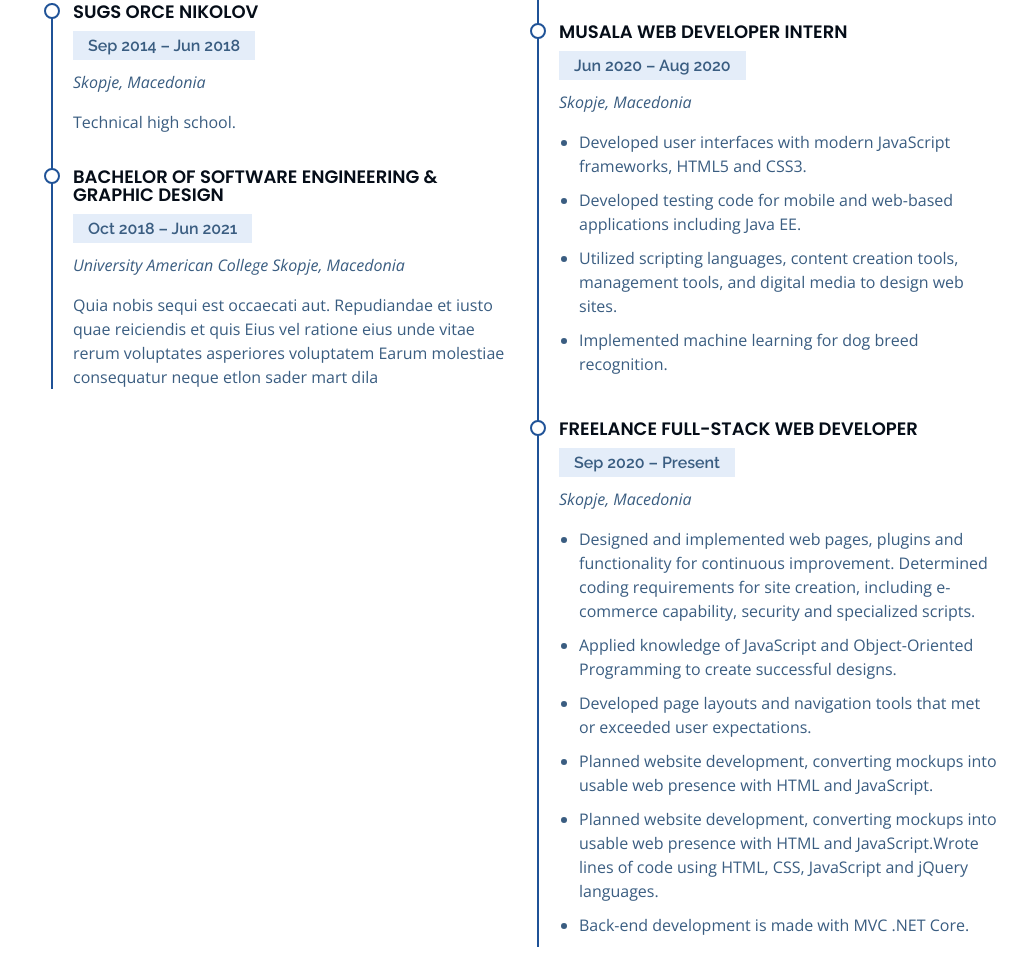
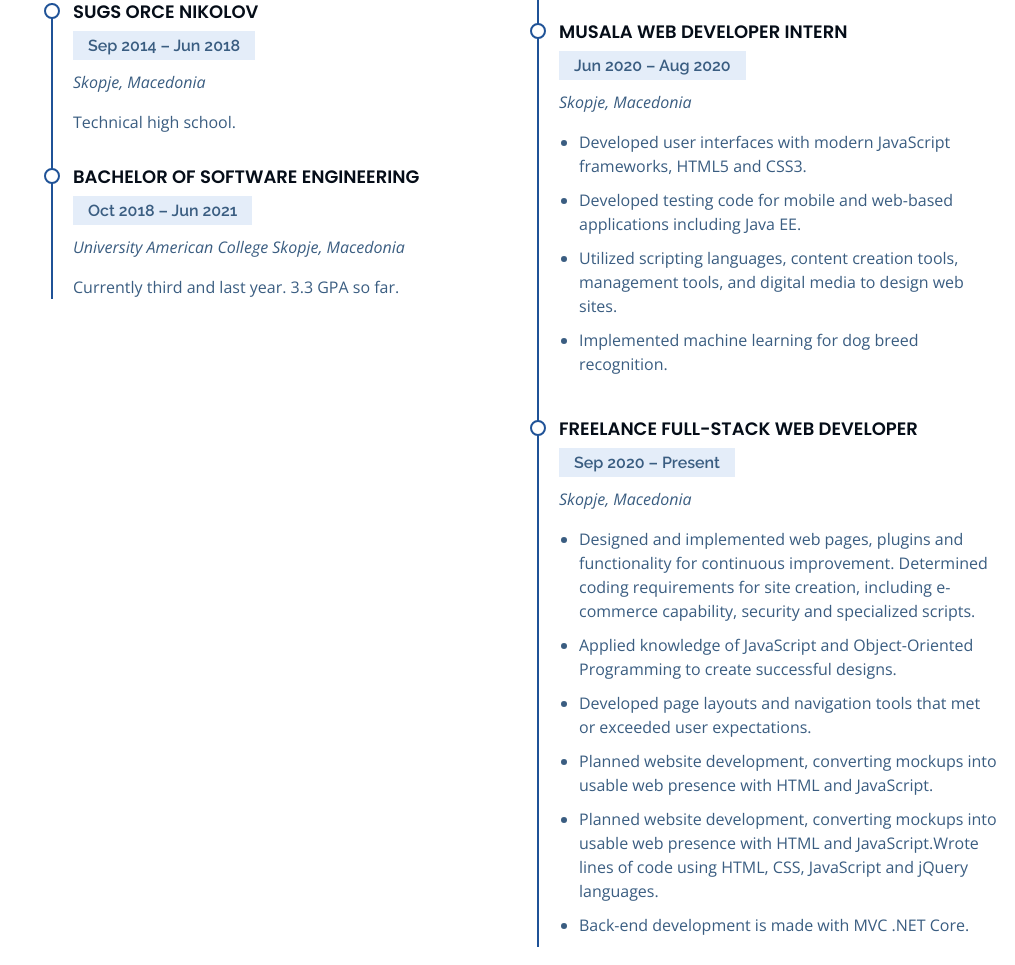
Before and after one commit to matejcho/Portfolio, a plain HTML site: page CV/index.html in a window 1280 px wide. Shown: the part 2501-3466 px from the top of the page, without its empty margins (265-1280 px from the left). Drawn offline with nearby package versions, Linux system fonts and the light colour scheme.

Commit message:
Update index.html

```diff
--- a/CV/index.html
+++ b/CV/index.html
@@ -222,10 +222,10 @@
               <p>Technical high school.</p>
             </div>
             <div class="resume-item">
-              <h4>Bachelor of Software Engineering &amp; Graphic Design</h4>
+              <h4>Bachelor of Software Engineering</h4>
               <h5>Oct 2018 – Jun 2021</h5>
               <p><em>University American College Skopje, Macedonia</em></p>
-              <p>Quia nobis sequi est occaecati aut. Repudiandae et iusto quae reiciendis et quis Eius vel ratione eius unde vitae rerum voluptates asperiores voluptatem Earum molestiae consequatur neque etlon sader mart dila</p>
+              <p>Currently third and last year. 3.3 GPA so far.</p>
             </div>
           </div>
           <div class="col-lg-6" data-aos="fade-up" data-aos-delay="100">
```
